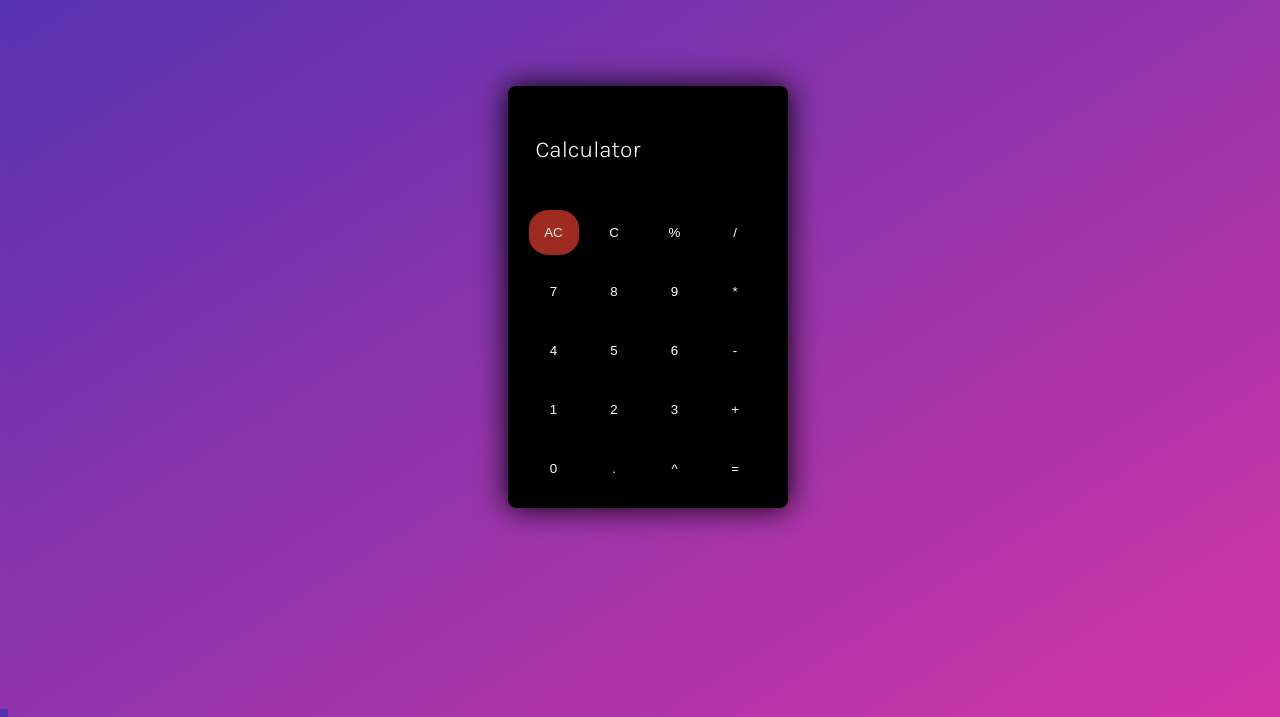
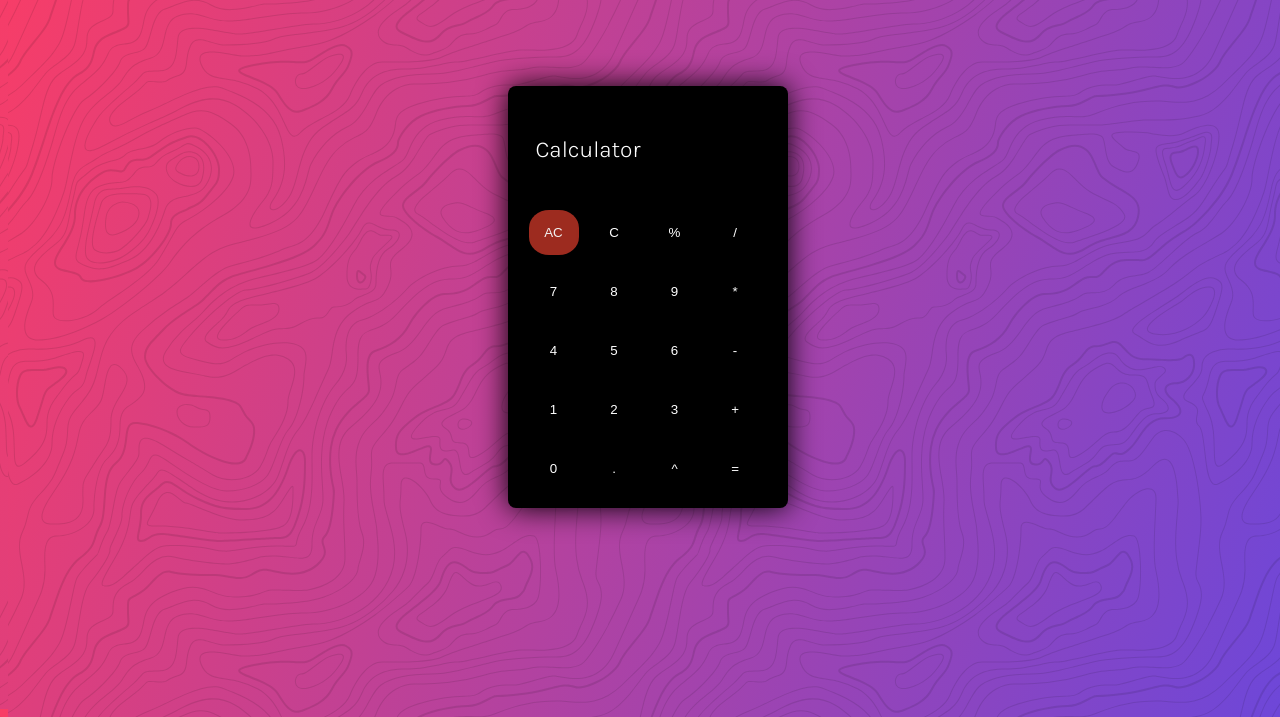
Before and after one commit to itsmanvendra/calculateme1.github.io, a plain HTML site: page index.html in a window 1280 px wide. Shown: the part 91-808 px from the top of the page. Drawn offline with Linux system fonts and the light colour scheme.

Commit message:
added one file

```diff
--- a/style.css
+++ b/style.css
@@ -4,7 +4,10 @@
 html, body{
     height: 100%;
     width: 100%;
-    background-image: linear-gradient(to bottom right, rgba(79,51,176,1), rgba(210,53,165));
+    /* background-image: linear-gradient(to bottom right, rgba(79,51,176,1), rgba(210,53,165)); */
+    background-image: url(/topography.svg),
+    linear-gradient(110deg, #f93d66, #6d47d9);
+
     font-family: 'Poppins', sans-serif;
     color: white;
     overflow: hidden;
```
Also changed, not shown: topography.svg (added).
